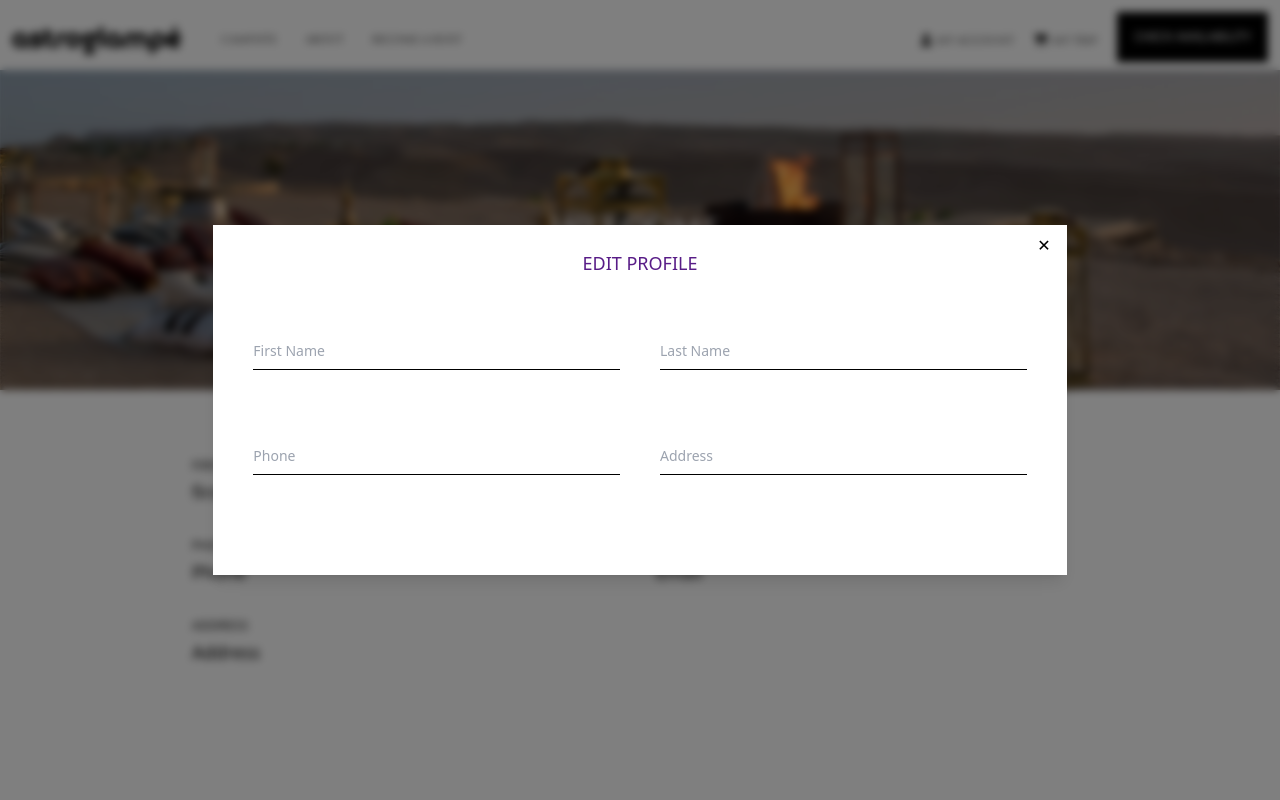
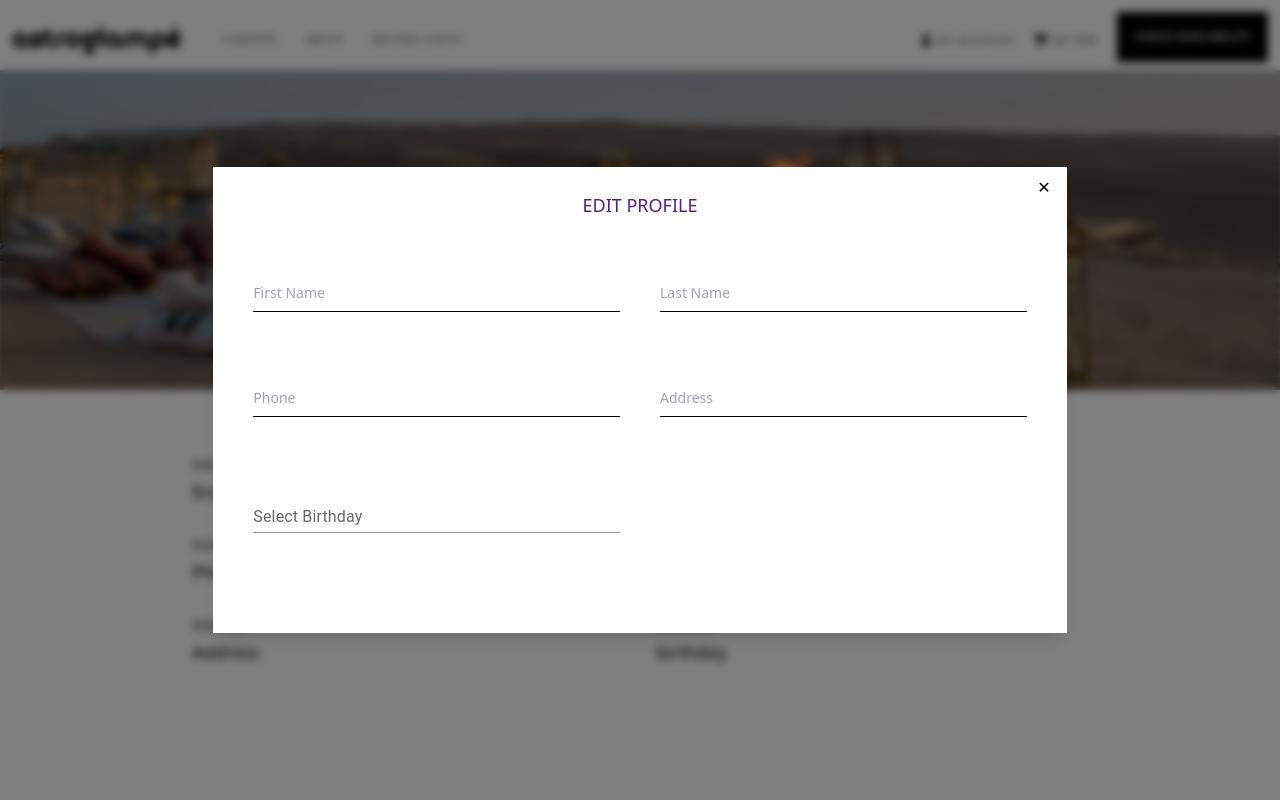
Before and after one commit to TanThinh1207/glamping-front, a React (Vite) app: page /account in a window 1280 px wide. Both pictures are taken after a click on the button "EDIT PROFILE". Shown: the top 800 px of the page. Built offline with nearby package versions, Linux system fonts and the light colour scheme.

Commit message:
add mui datepicker

```diff
--- a/src/components/BookingSummary.jsx
+++ b/src/components/BookingSummary.jsx
@@ -41,17 +41,17 @@ const BookingSummary = ({ selectedServices = [] }) => {
       const bookingId = responseData.data.id;
       console.log(responseData)
 
-      // const paymentResponse = await fetch(`http://localhost:8080/api/vn-pay?bookingId=${bookingId}`);
-      // const paymentData = await paymentResponse.json();
-      // console.log(paymentData)
+      const paymentResponse = await fetch(`http://localhost:8080/api/payments/vn-pay?amount=1002&bankCode=NCB&bookingId=${bookingId}`);
+      const paymentData = await paymentResponse.json();
+      console.log(paymentData)
 
-      // if (paymentResponse.ok) {
-      //   const paymentUrl = paymentData.data;
+      if (paymentResponse.ok) {
+        const paymentUrl = paymentData.data;
 
-      //   window.location.href = paymentUrl;
-      // } else {
-      //   throw new Error(paymentData.message || "VNPay payment failed.");
-      // }
+        window.location.href = paymentUrl;
+      } else {
+        throw new Error(paymentData.message || "VNPay payment failed.");
+      }
       localStorage.removeItem("booking");
       localStorage.removeItem("checkInDate");
       localStorage.removeItem("checkOutDate");
@@ -144,7 +144,7 @@ const BookingSummary = ({ selectedServices = [] }) => {
           {booking.bookingDetails.map((item, index) => {
             const campType = camptypes.find((type) => type.id === item.campTypeId);
             return (
-              <div key={index} className="mt-2">
+              <div key={index} className="mt-2 text-xl">
                 <p>
                   <span className="font-semibold">Camp {index + 1}:</span>{" "}
                   {campType ? campType.type : "Unknown Camp Type"}
@@ -160,16 +160,18 @@ const BookingSummary = ({ selectedServices = [] }) => {
         <p className="text-gray-600">No accommodations selected.</p>
       )}
       <p className="text-xl font-semibold">Extra Services</p>
-      {selectedServices.length > 0 ? selectedServices.map(service => (
-        <p key={service.id}>{service.name} x{service.quantity}</p>
-      )) : <p>No extra services selected.</p>}
+      <div className="text-xl">
+        {selectedServices.length > 0 ? selectedServices.map(service => (
+          <p key={service.id}>{service.name} x{service.quantity}</p>
+        )) : <p>No extra services selected.</p>}
+      </div>
 
       <div className="border-t border-gray-300 pt-3">
-        <p className="text-sm text-gray-600">Total {nights} nights (taxes incl.):</p>
+        <p className="text-lg text-gray-600">Total {nights} nights (taxes incl.):</p>
         <p className="text-xl font-bold mt-1">VND {totalPrice.toLocaleString()}</p>
       </div>
 
-      <button className="bg-black w-full text-white text-xs border-black border uppercase my-5 p-4 transform duration-300 ease-in-out hover:text-black hover:bg-transparent hover:border hover:border-black mr-2"
+      <button className="bg-black w-full text-white text-lg border-black border uppercase my-5 p-4 transform duration-300 ease-in-out hover:text-black hover:bg-transparent hover:border hover:border-black mr-2"
         onClick={handleConfirmBooking}
       >
         CONFIRM BOOKING
--- a/src/components/Modal.jsx
+++ b/src/components/Modal.jsx
@@ -5,7 +5,12 @@ const Modal = ({ isOpen, onClose, children }) => {
 
   useEffect(() => {
     const handleClickOutside = (event) => {
-      if (modalRef.current && !modalRef.current.contains(event.target)) {
+      // Ignore clicks inside modal or MUI DatePicker popper
+      if (
+        modalRef.current &&
+        !modalRef.current.contains(event.target) &&
+        !event.target.closest('.MuiPopper-root')
+      ) {
         onClose();
       }
     };
@@ -23,16 +28,8 @@ const Modal = ({ isOpen, onClose, children }) => {
 
   return (
     <div className="fixed inset-0 z-50 flex items-center justify-center bg-black bg-opacity-50 backdrop-blur-sm">
-      <div
-        ref={modalRef}
-        className="bg-white shadow-lg p-6 lg:w-2/3 relative"
-      >
-        <button
-          onClick={onClose}
-          className="absolute top-2 right-2 pr-2"
-        >
-          ✕
-        </button>
+      <div ref={modalRef} className="bg-white shadow-lg p-6 lg:w-2/3 relative">
+        <button onClick={onClose} className="absolute top-2 right-2 pr-2">✕</button>
         {children}
       </div>
     </div>
--- a/src/components/SearchBar.jsx
+++ b/src/components/SearchBar.jsx
@@ -209,8 +209,8 @@ const SearchBar = () => {
           onClick={() => setIsGuestModalOpen(true)}
         >
           <FontAwesomeIcon icon={faUserFriends} className="text-md" />
-          <p className="text-gray-800 gap-1">
-            <span>{guests}</span><span>Guests</span>
+          <p className="text-gray-800">
+            <span>{guests} </span><span>Guests</span>
           </p>
         </div>
         <Modal isOpen={isGuestModalOpen} onClose={() => setIsGuestModalOpen(false)}>
--- a/src/pages/Account.jsx
+++ b/src/pages/Account.jsx
@@ -2,6 +2,11 @@ import React from 'react'
 import { useState } from 'react';
 import thumb from '../assets/terrace.jpg';
 import Modal from '../components/Modal';
+import { LocalizationProvider } from "@mui/x-date-pickers/LocalizationProvider";
+import { AdapterDayjs } from "@mui/x-date-pickers/AdapterDayjs";
+import { DatePicker } from "@mui/x-date-pickers/DatePicker";
+import dayjs from "dayjs";
+
 
 const Account = () => {
     const [firstName, setFirstName] = useState("");
@@ -9,6 +14,7 @@ const Account = () => {
     const [phone, setPhone] = useState("");
     const [email, setEmail] = useState("");
     const [address, setAddress] = useState("");
+    const [birthday, setBirthday] = useState("");
 
     const [isModalOpen, setIsModalOpen] = useState(false);
 
@@ -109,6 +115,17 @@ const Account = () => {
                             Address
                         </label>
                     </div>
+                    <div className="relative my-6 pb-5">
+                        <LocalizationProvider dateAdapter={AdapterDayjs}>
+                            <DatePicker
+                                label="Select Birthday"
+                                value={birthday ? dayjs(birthday) : null}
+                                onChange={(newValue) => setBirthday(newValue ? newValue.format("YYYY-MM-DD") : "")}
+                                slotProps={{ textField: { variant: "standard", fullWidth: true } }}
+                            />
+                        </LocalizationProvider>
+                    </div>
+
                 </div>
             </Modal>
 
@@ -154,6 +171,14 @@ const Account = () => {
                         <p>Address</p>
                     </div>
                 </div>
+                <div>
+                    <label className="block text-xs mb-1 uppercase tracking-wider font-medium">
+                        BIRTHDAY
+                    </label>
+                    <div className="w-full text-sm lg:text-lg font-light">
+                        <p>birthday</p>
+                    </div>
+                </div>
             </div>
         </div>
     )
--- a/src/pages/booking-pages/CamptypePage.jsx
+++ b/src/pages/booking-pages/CamptypePage.jsx
@@ -143,7 +143,7 @@ const CamptypePage = () => {
                 </div>
             ))}
             <Modal isOpen={modalOpen} onClose={() => setModalOpen(false)}>
-                <div className="bg-white p-6 rounded shadow-md">
+                <div className="">
                     <p>You have already selected a camp type from another campsite. If you proceed, your previous selection will be lost.</p>
                     <div className="mt-4 flex justify-end gap-4">
                         <button
--- a/src/utils/BookingAPI.jsx
+++ b/src/utils/BookingAPI.jsx
@@ -35,6 +35,7 @@ export const fetchAllCampsites = async () => {
         if (!response.ok) throw new Error(`Failed to fetch campsite: ${response.statusText}`);
 
         const data = await response.json();
+        console.log(data.data.content);
         return data.data.content;
     } catch (error) {
         throw new Error(error.message);
```
Also changed, not shown: package.json (+7 -0 lines), src/pages/booking-pages/CampsitePage.jsx (+9 -0 lines), src/assets/antony.gif (added), 1 other file (tests, documents, lock files or other folders).
